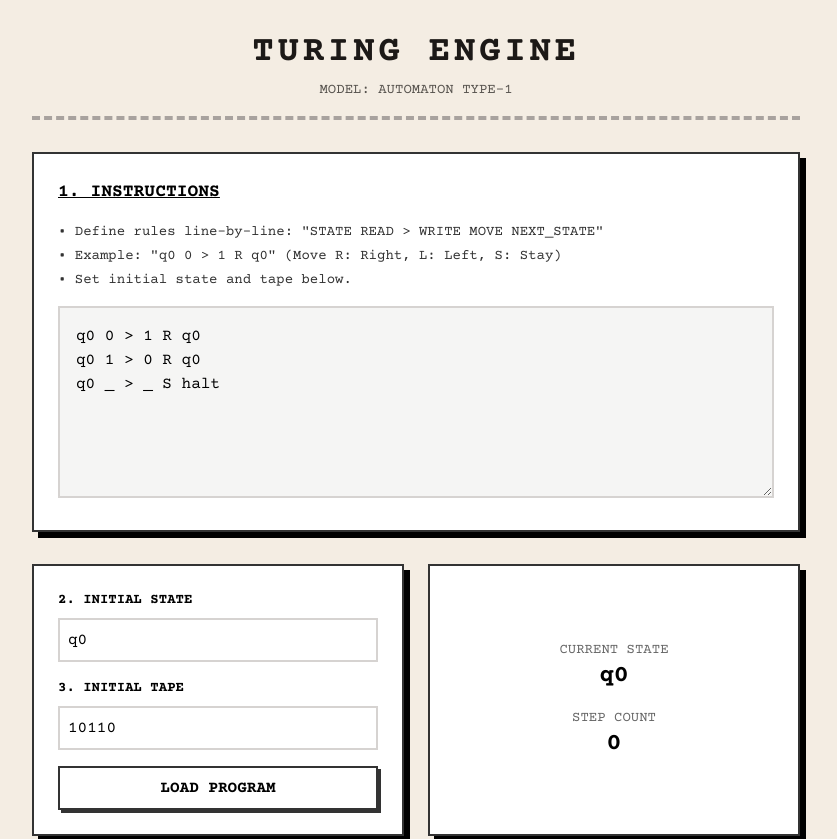
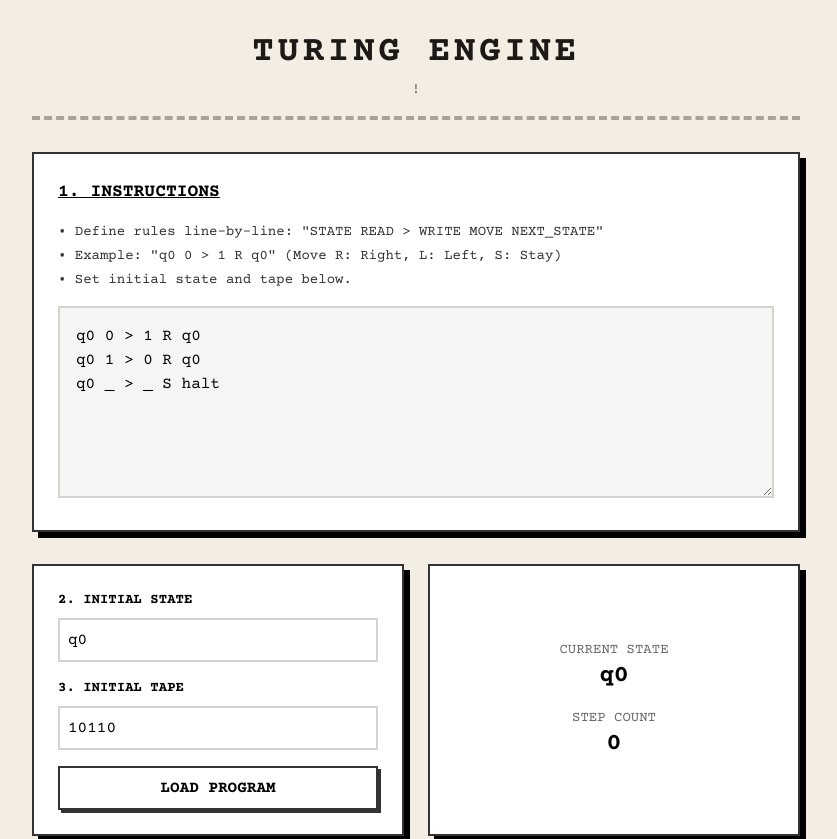
Before and after one commit to ilovefloat/turing, a plain HTML site: page index.html in a window 1280 px wide. Shown: the top 839 px of the page, without its empty margins (224-1061 px from the left). Drawn offline with nearby package versions, Linux system fonts and the light colour scheme.

Commit message:
Update index.html

```diff
--- a/index.html
+++ b/index.html
@@ -27,7 +27,7 @@
     <div class="max-w-3xl mx-auto space-y-8">
         <header class="text-center pb-4 border-b-4 border-dashed border-stone-400">
             <h1 class="text-4xl font-bold uppercase tracking-widest text-stone-900">Turing Engine</h1>
-            <p class="mt-2 text-stone-600 uppercase text-sm">Model: Automaton Type-1</p>
+            <p class="mt-2 text-stone-600 uppercase text-sm">!</p>
         </header>
 
         <div class="paper p-6">
```
